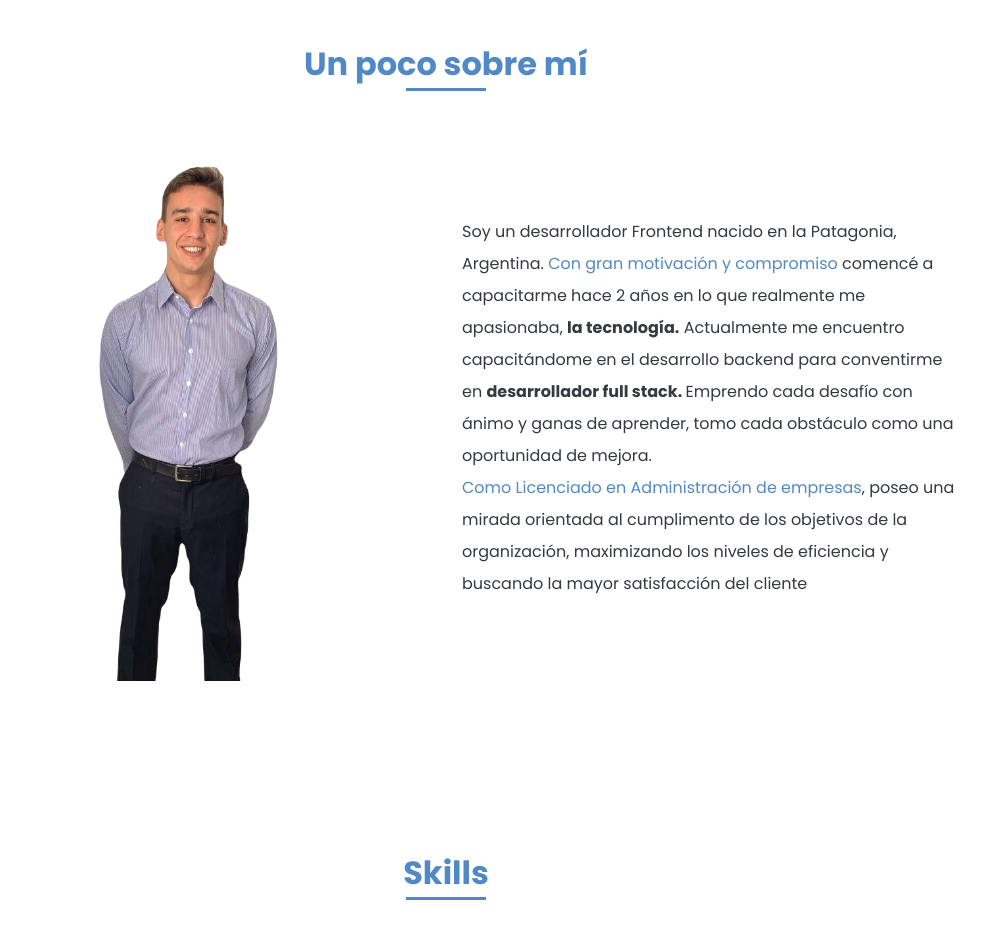
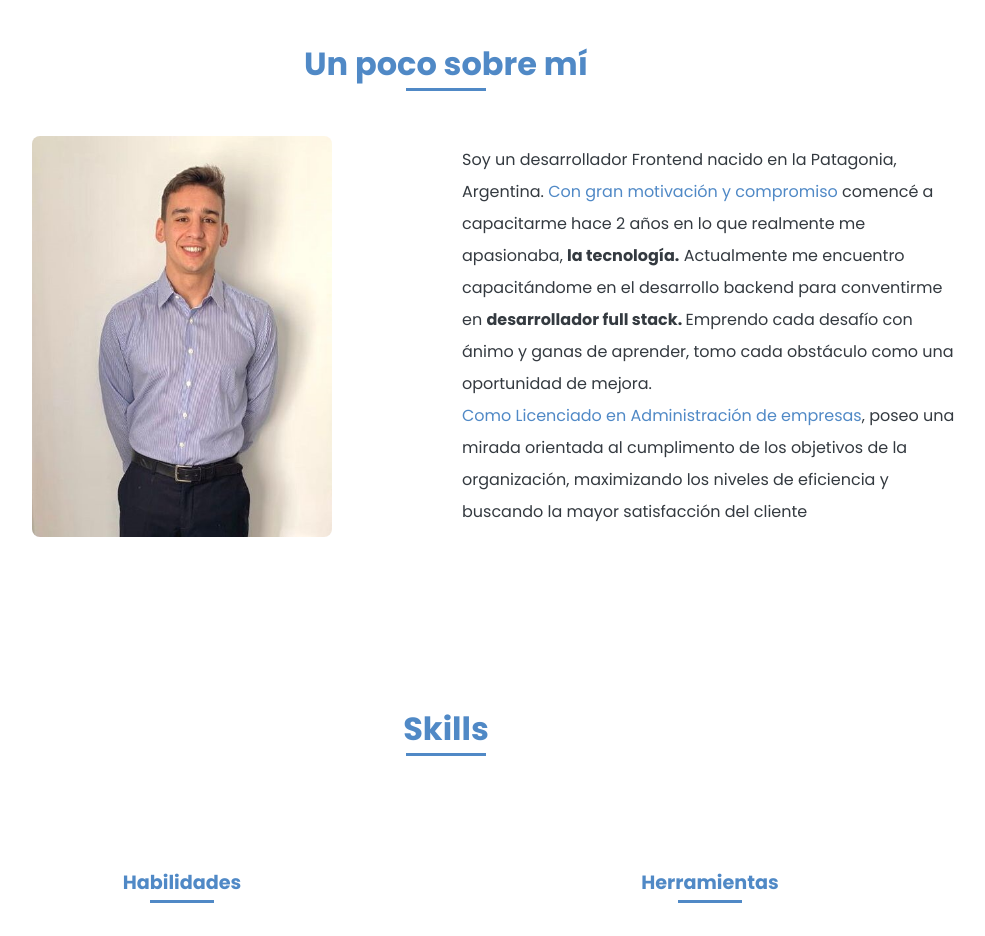
Before and after one commit to santiagodebrito12/Portfolio-santiagodebrito, a plain HTML site: page index.html in a window 1280 px wide. Shown: the part 840-1776 px from the top of the page, without its empty margins (194-1179 px from the left). Drawn offline with nearby package versions, Linux system fonts and the light colour scheme.

Commit message:
modificaciones

```diff
--- a/index.html
+++ b/index.html
@@ -51,7 +51,7 @@
 
             <div class="sobreMi__container bd-grid">
                 <div class="sobreMi__img">
-                    <img src="./img/imagen-cv3.png" alt="imagen">
+                    <img src="./img/imagen-cv2.jpg" alt="imagen">
                 </div>
                 <div>
                     <p class="sobreMi__text">Soy un desarrollador Frontend nacido en la Patagonia, Argentina. <span class="home__title-color">Con gran motivación y compromiso </span>comencé a capacitarme hace 2 años en lo que realmente me apasionaba, <b>la tecnología.</b>  Actualmente me encuentro capacitándome en el desarrollo backend para conventirme en <b>desarrollador full stack. </b>  Emprendo cada desafío con ánimo y ganas de aprender, tomo cada obstáculo como una oportunidad de mejora.
```
